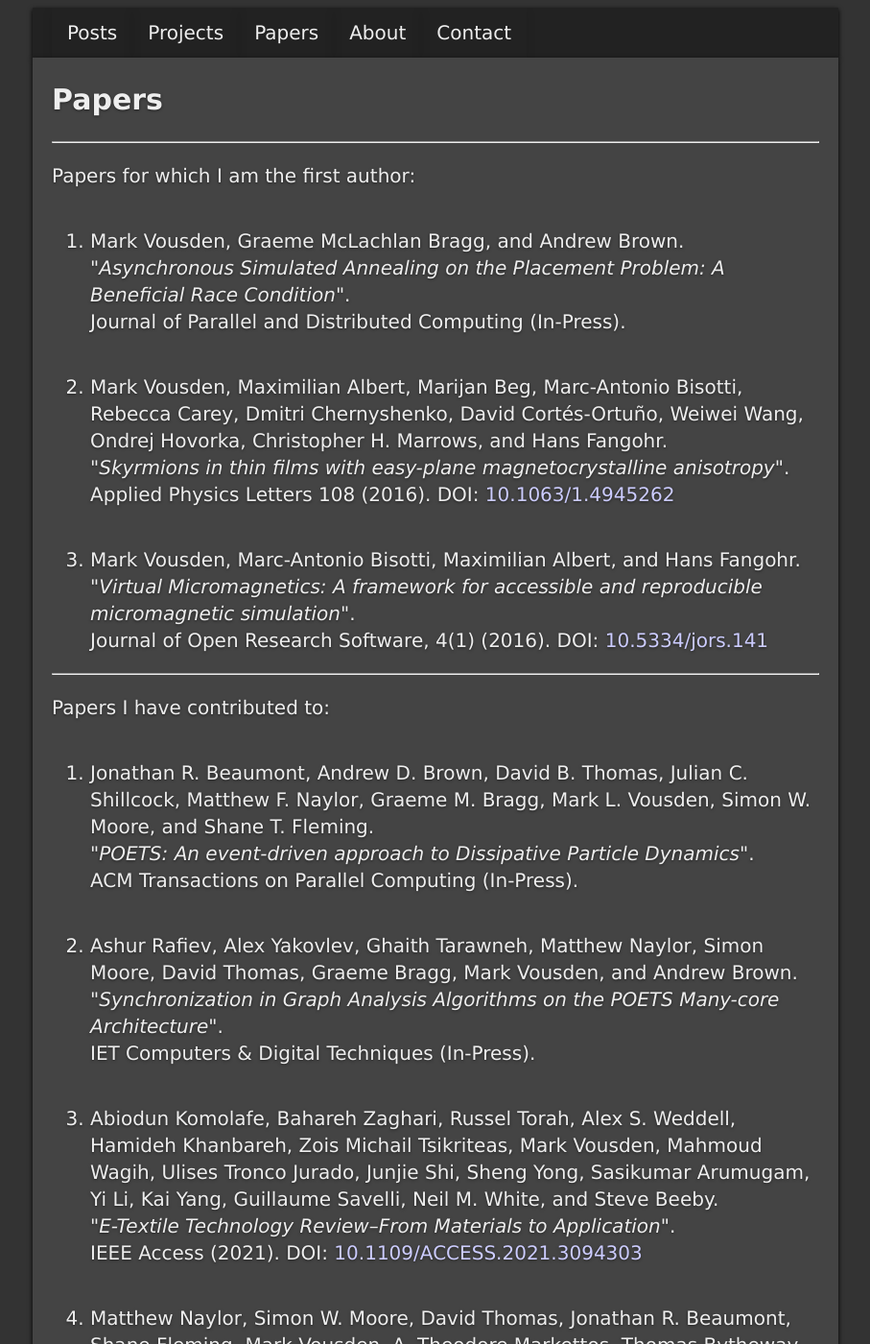
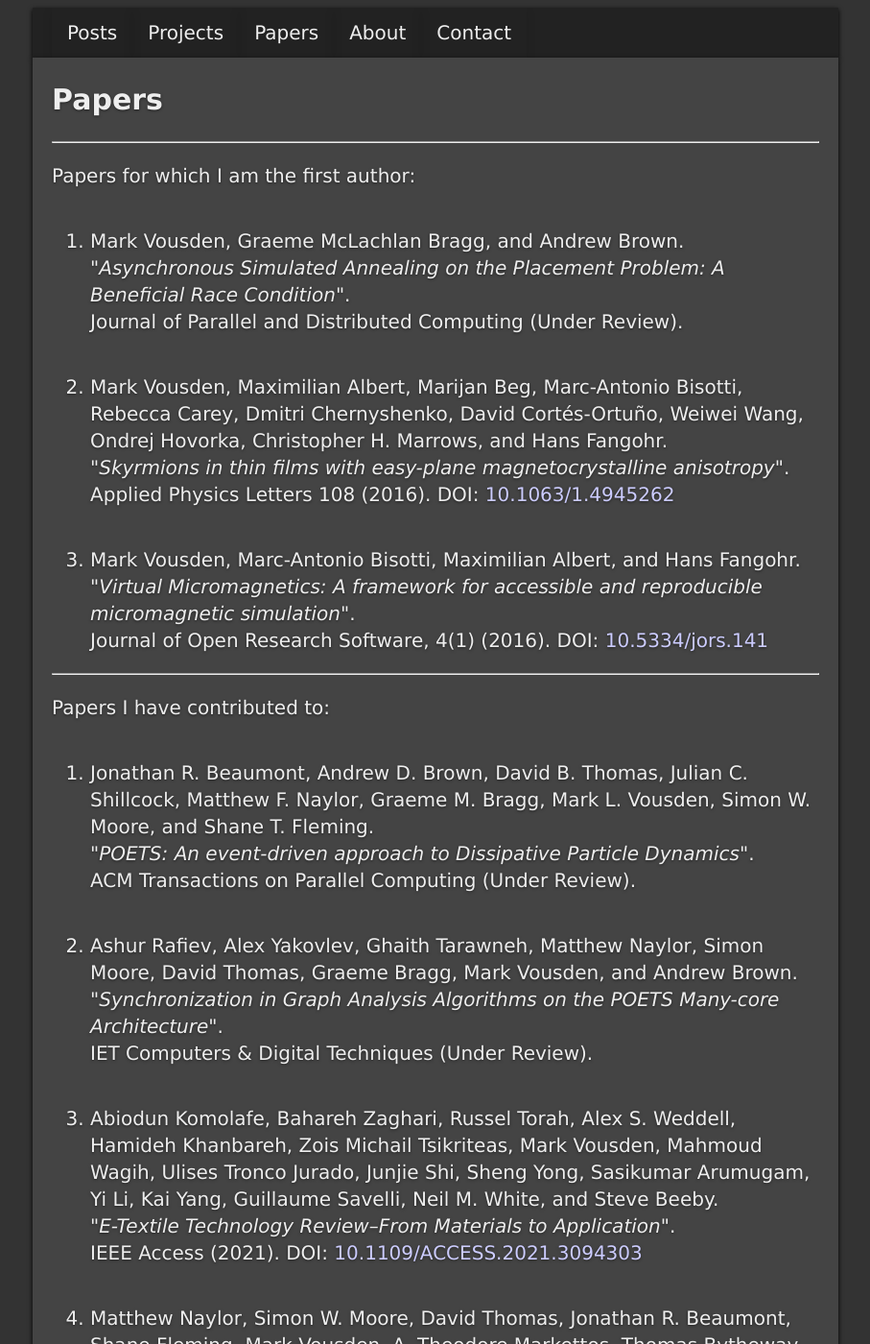
Before and after one commit to mvousden/personal-site, a Jekyll site: the page built from papers.html, in a window 1280 px wide and 1400 px high. Shown: the whole window at 96% size, without its empty margins (186-1093 px from the left). Built offline with Jekyll 4.4.1, drawn with Linux system fonts in a browser that asks for light colours.

Commit message:
Replace in-place with under review

```diff
--- a/papers.html
+++ b/papers.html
@@ -10,7 +10,7 @@ title: Papers
 Mark Vousden, Graeme McLachlan Bragg, and Andrew Brown.<br>
 <i>"Asynchronous Simulated Annealing on the Placement Problem: A Beneficial Race
 Condition"</i>. <br>
-Journal of Parallel and Distributed Computing (In-Press).
+Journal of Parallel and Distributed Computing (Under Review).
 </p></li>
 
 <li><p>
@@ -40,7 +40,7 @@ Jonathan R. Beaumont, Andrew D. Brown, David B. Thomas, Julian C. Shillcock,
 Matthew F. Naylor, Graeme M. Bragg, Mark L. Vousden, Simon W. Moore, and
 Shane T. Fleming.<br>
 <i>"POETS: An event-driven approach to Dissipative Particle Dynamics"</i>. <br>
-ACM Transactions on Parallel Computing (In-Press).
+ACM Transactions on Parallel Computing (Under Review).
 <p></li>
 
 <li><p>
@@ -48,7 +48,7 @@ Ashur Rafiev, Alex Yakovlev, Ghaith Tarawneh, Matthew Naylor, Simon Moore,
 David Thomas, Graeme Bragg, Mark Vousden, and Andrew Brown.<br>
 <i>"Synchronization in Graph Analysis Algorithms on the POETS Many-core
 Architecture"</i>. <br>
-IET Computers & Digital Techniques (In-Press).
+IET Computers & Digital Techniques (Under Review).
 </p></li>
 
 <li><p>
```
